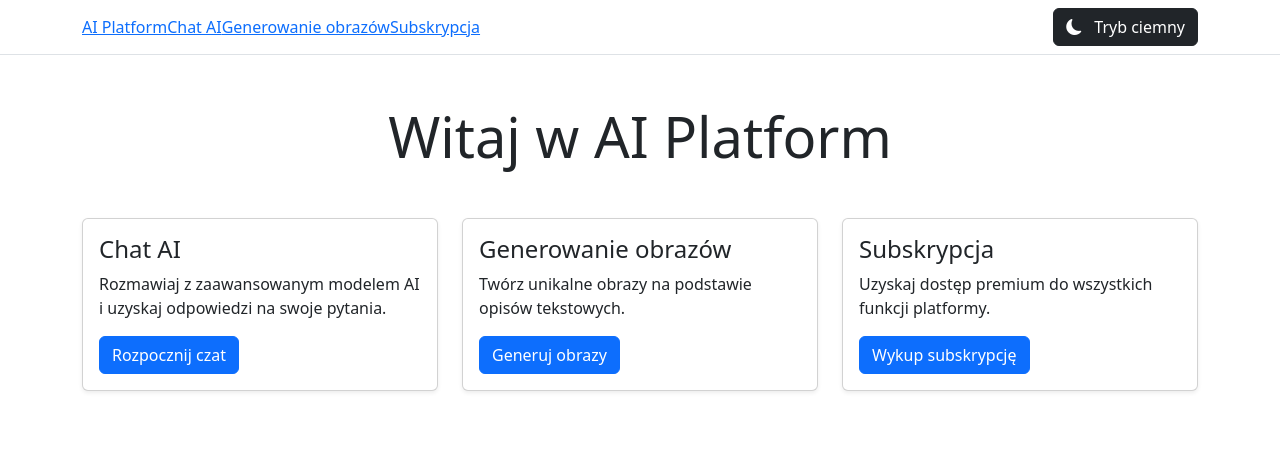
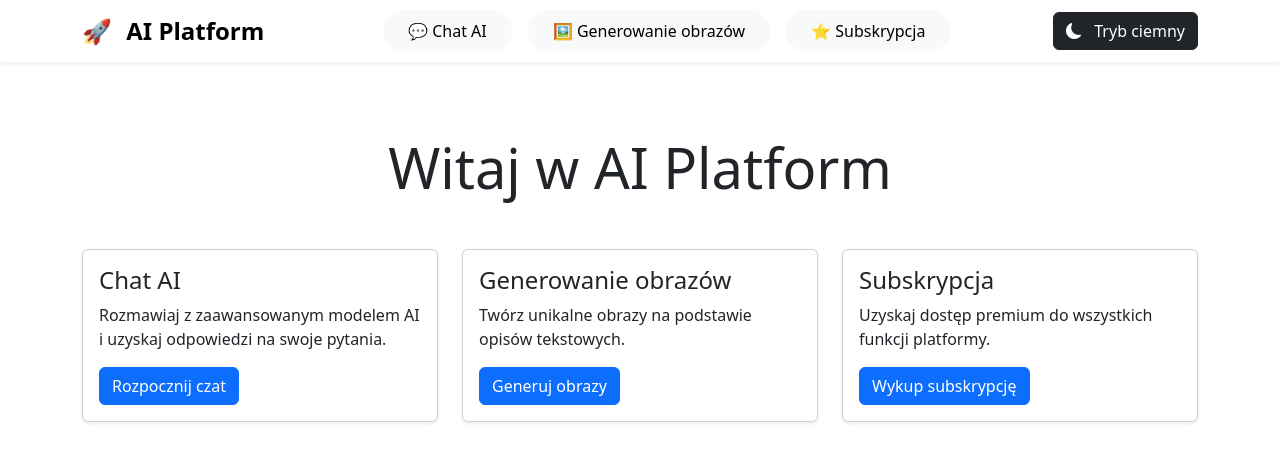
Before and after one commit to rickgobig/Chat_In_Pocket, a Next.js app in the folder ai-platform/frontend/: page / in a window 1280 px wide. Shown: the top 462 px of the page. Built offline with nearby package versions, Linux system fonts and the light colour scheme.

Commit message:
Zablokowano przenoszenie dla kontenerów
- Dodano nasłuchiwacze zdarzeń 'dragstart' do elementów z klasami .container i .container.py-4
- Umożliwiono globalne zablokowanie przenoszenia kontenerów w aplikacji

```diff
--- a/ai-platform/frontend/components/Navbar.js
+++ b/ai-platform/frontend/components/Navbar.js
@@ -6,14 +6,20 @@ export default function Navbar() {
   const router = useRouter();
 
   return (
-    <nav className="navbar navbar-expand-lg border-bottom mb-4">
-      <div className="container">
-        <Link href="/" className="navbar-brand">
-          AI Platform
+    <nav className="navbar navbar-expand-lg mb-5 shadow-sm sticky-top bg-body">
+      <div className="container" >
+        <Link href="/" className="navbar-brand fs-4 fw-bold ">
+        <a
+          href="/"
+          onClick={(e) => handleNavigation(e, '/')}
+          className="navbar-brand fs-4 fw-bold"
+        >
+          <span className="me-2">🚀</span> AI Platform
+        </a>
         </Link>
 
         <button
-          className="navbar-toggler"
+          className="navbar-toggler border-0"
           type="button"
           data-bs-toggle="collapse"
           data-bs-target="#navbarNav"
@@ -25,33 +31,35 @@ export default function Navbar() {
         </button>
 
         <div className="collapse navbar-collapse" id="navbarNav">
-          <ul className="navbar-nav me-auto">
-            <li className="nav-item">
-              <Link
+          <ul className="navbar-nav mx-auto">
+            <li className="nav-item mx-2">
+                <a
+                  href="/chat"
+                  onClick={(e) => {e.preventDefault(); router.push('/chat')}}
+                  className={`btn ${router.pathname === '/chat' ? 'btn-primary shadow-sm' : 'btn-light hover-effect'} rounded-pill px-4 py-2 fw-medium`}
+                >
+                  <span>💬</span> Chat AI
+                </a>
+            </li>
+            <li className="nav-item mx-2">
+               <a
                 href="/chat"
-                className={`nav-link ${router.pathname === '/chat' ? 'active' : ''}`}
+                onClick={(e) => {e.preventDefault(); router.push('/image')}}
+                className={`btn ${router.pathname === '/image' ? 'btn-primary shadow-sm' : 'btn-light hover-effect'} rounded-pill px-4 py-2 fw-medium`}
               >
-                Chat AI
-              </Link>
+                <span>🖼️</span> Generowanie obrazów
+              </a>
             </li>
-            <li className="nav-item">
-              <Link
-                href="/image"
-                className={`nav-link ${router.pathname === '/image' ? 'active' : ''}`}
+            <li className="nav-item mx-2">
+              <a
+                href="/chat"
+                onClick={(e) => {e.preventDefault(); router.push('/checkout')}}
+                className={`btn ${router.pathname === '/checkout' ? 'btn-primary shadow-sm' : 'btn-light hover-effect'} rounded-pill px-4 py-2 fw-medium`}
               >
-                Generowanie obrazów
-              </Link>
-            </li>
-            <li className="nav-item">
-              <Link
-                href="/checkout"
-                className={`nav-link ${router.pathname === '/checkout' ? 'active' : ''}`}
-              >
-                Subskrypcja
-              </Link>
+                <span>⭐</span> Subskrypcja
+              </a>
             </li>
           </ul>
-
           <ThemeToggle />
         </div>
       </div>
--- a/ai-platform/frontend/pages/index.js
+++ b/ai-platform/frontend/pages/index.js
@@ -12,6 +12,30 @@ export default function Home() {
     const savedTheme = localStorage.getItem('theme') || 'light';
     setTheme(savedTheme);
     document.documentElement.setAttribute('data-bs-theme', savedTheme);
+
+    const handleDragStart = (e) => {
+      e.preventDefault(); // Zablokuje przenoszenie
+    };
+
+    // Funkcja do dodawania nasłuchiwacza do kontenerów
+    const addDragListeners = () => {
+      const containers = document.querySelectorAll('.container, .container.py-4');
+      containers.forEach(container => {
+        container.addEventListener('dragstart', handleDragStart);
+      });
+    };
+
+    // Dodaj nasłuchiwacze po zamontowaniu komponentu
+    addDragListeners();
+
+    // Cleanup
+    return () => {
+      const containers = document.querySelectorAll('.container, .container.py-4');
+      containers.forEach(container => {
+        container.removeEventListener('dragstart', handleDragStart);
+      });
+    };
+
   }, []);
 
   // Funkcja przełączająca motyw
@@ -21,6 +45,7 @@ export default function Home() {
     localStorage.setItem('theme', newTheme);
     document.documentElement.setAttribute('data-bs-theme', newTheme);
   };
+
 
   return (
     <>
--- a/ai-platform/frontend/styles/globals.css
+++ b/ai-platform/frontend/styles/globals.css
@@ -24,3 +24,60 @@ body {
 .card, .btn, .form-control, .alert {
   transition: background-color 0.3s ease, border-color 0.3s ease;
 }
+
+/* Style dla nawigacji */
+.navbar {
+  backdrop-filter: blur(10px);
+  -webkit-backdrop-filter: blur(10px);
+}
+
+[data-bs-theme="dark"] .navbar {
+  background-color: rgba(33, 37, 41, 0.8);
+}
+
+[data-bs-theme="light"] .navbar {
+  background-color: rgba(255, 255, 255, 0.8);
+}
+
+.nav-link {
+  font-size: 1.1rem;
+  transition: color 0.3s ease;
+}
+
+[data-bs-theme="dark"] .nav-link {
+  color: rgba(255, 255, 255, 0.8);
+}
+
+[data-bs-theme="dark"] .nav-link:hover,
+[data-bs-theme="dark"] .nav-link.active {
+  color: #fff;
+}
+
+[data-bs-theme="light"] .nav-link {
+  color: rgba(0, 0, 0, 0.7);
+}
+
+[data-bs-theme="light"] .nav-link:hover,
+[data-bs-theme="light"] .nav-link.active {
+  color: #000;
+}
+
+.navbar-brand {
+  font-weight: 600;
+}
+
+.hover-effect {
+  transition: all 0.3s ease;
+  border: 1px solid transparent;
+}
+.hover-effect:hover {
+  transform: translateY(-2px);
+  background-color: rgba(var(--bs-primary-rgb), 0.1);
+}
+.sticky-top {
+  backdrop-filter: blur(10px);
+}
+
+.no-pointer-events {
+  pointer-events: none;
+}
```
Also changed, not shown: ai-platform/frontend/pages/chat.js (+23 -0 lines), ai-platform/frontend/pages/checkout.js (+26 -1 lines), ai-platform/frontend/pages/image.js (+26 -1 lines).
